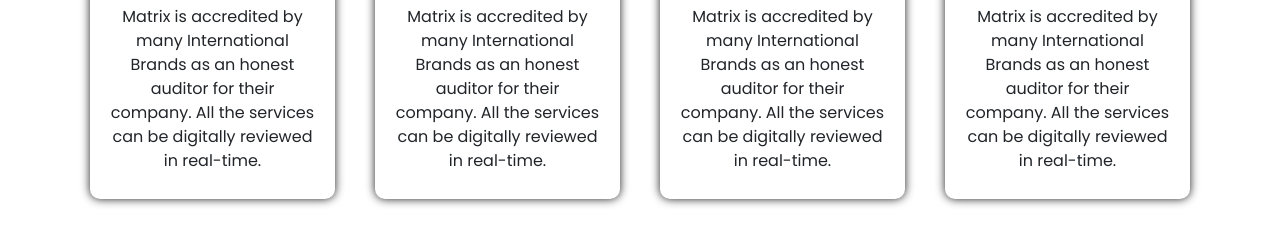
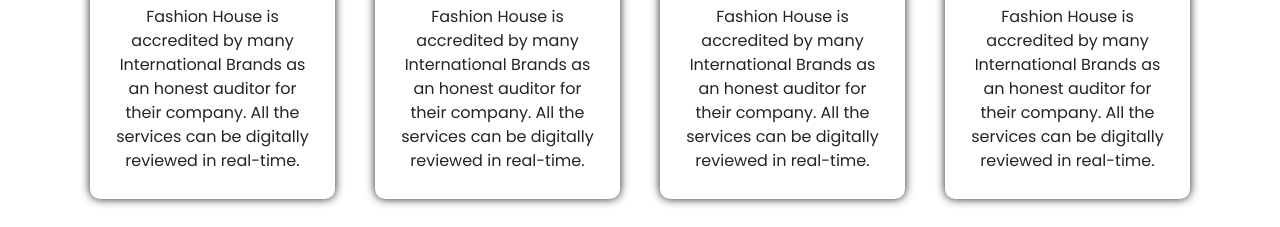
Before and after one commit to umair-mohiuddin/test-fh, a plain HTML site: page index.html in a window 1280 px wide. Shown: the part 573-800 px from the top of the page. Drawn offline with nearby package versions, Linux system fonts and the light colour scheme.

Commit message:
matrix to fh

```diff
--- a/index.html
+++ b/index.html
@@ -81,7 +81,7 @@
           <div>
             <img src="assets/images/icon/transparency.png" class="w-50" alt="">
             <h3>Transparency</h3>
-            <p>Matrix is accredited by many International Brands as an honest auditor for their company. All the
+            <p>Fashion House is accredited by many International Brands as an honest auditor for their company. All the
               services can be digitally reviewed in real-time.</p>
           </div>
         </div>
@@ -90,7 +90,7 @@
           <div>
             <img src="assets/images/icon/transparency.png" class="w-50" alt="">
             <h3>Transparency</h3>
-            <p>Matrix is accredited by many International Brands as an honest auditor for their company. All the
+            <p>Fashion House is accredited by many International Brands as an honest auditor for their company. All the
               services can be digitally reviewed in real-time.</p>
           </div>
         </div>
@@ -99,7 +99,7 @@
           <div>
             <img src="assets/images/icon/transparency.png" class="w-50" alt="">
             <h3>Transparency</h3>
-            <p>Matrix is accredited by many International Brands as an honest auditor for their company. All the
+            <p>Fashion House is accredited by many International Brands as an honest auditor for their company. All the
               services can be digitally reviewed in real-time.</p>
           </div>
         </div>
@@ -108,7 +108,7 @@
           <div>
             <img src="assets/images/icon/transparency.png" class="w-50" alt="">
             <h3>Transparency</h3>
-            <p>Matrix is accredited by many International Brands as an honest auditor for their company. All the
+            <p>Fashion House is accredited by many International Brands as an honest auditor for their company. All the
               services can be digitally reviewed in real-time.</p>
           </div>
         </div>
```
